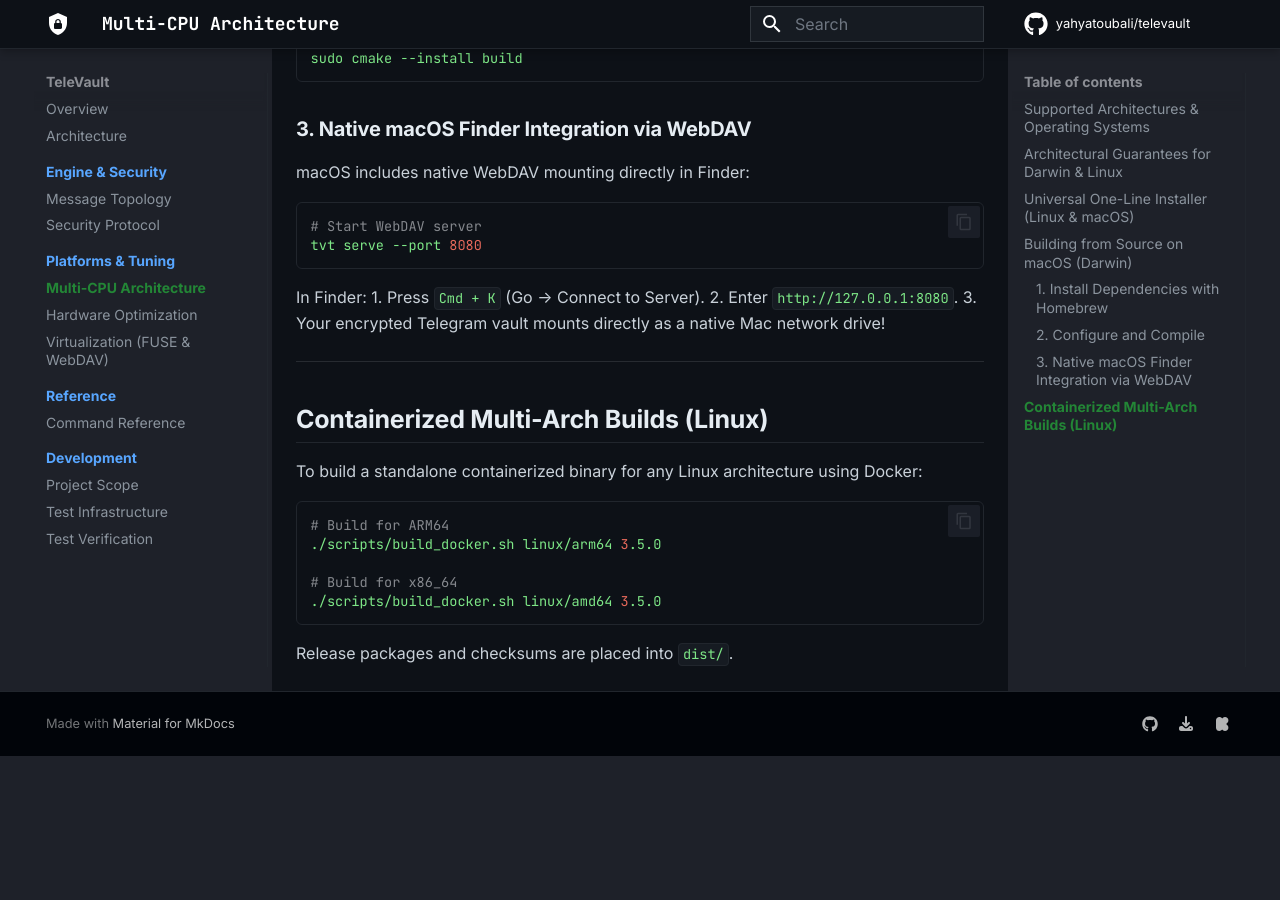
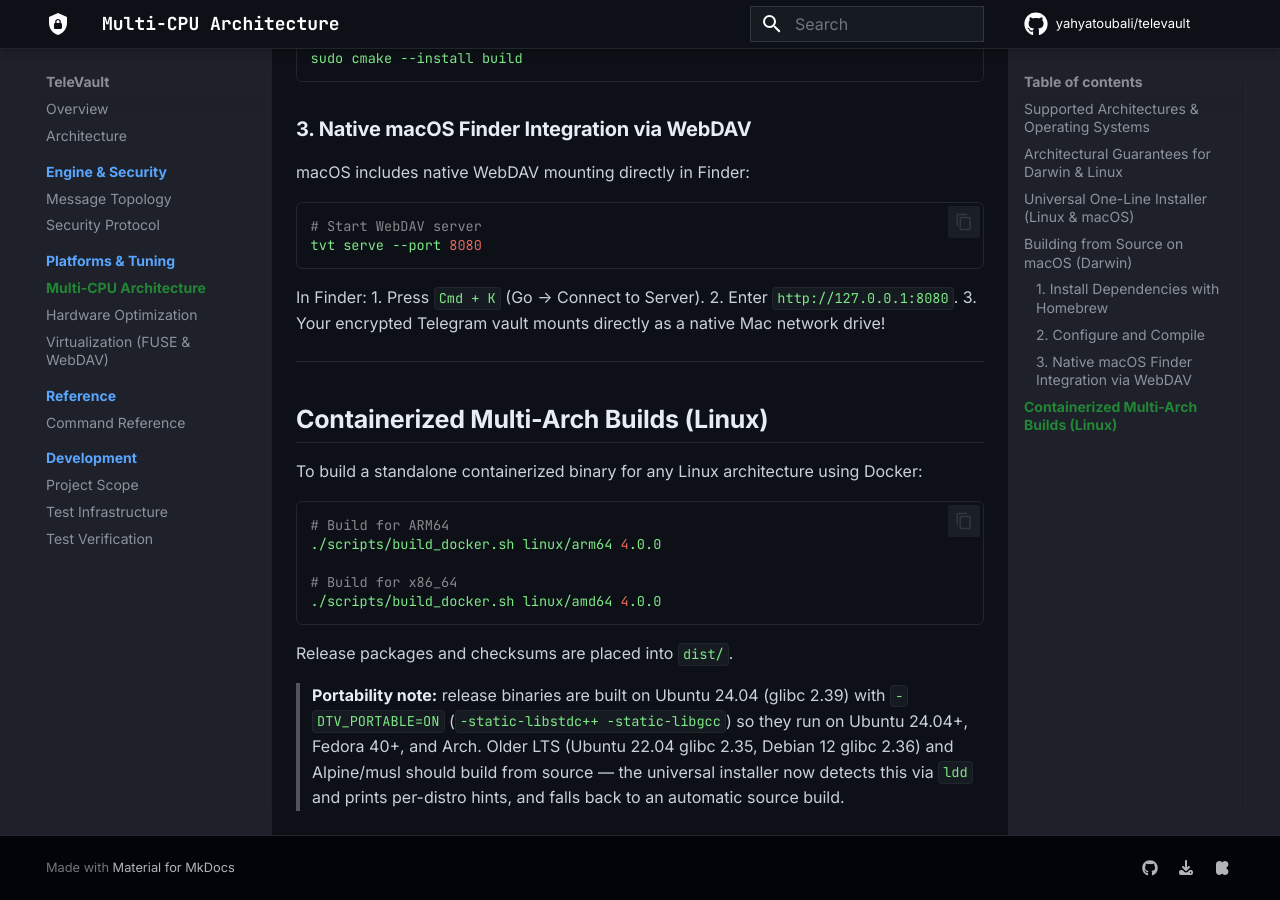
Before and after one commit to yahyatoubali/televault, an MkDocs documentation site: the page built from docs/multiarch.md, in a window 1280 px wide and 900 px high, scrolled down 2091 px. Built offline with MkDocs 1.6.1 and Material for MkDocs 9.7.7, drawn with Linux system fonts in a browser that asks for light colours; comment, search, counter and statistics services are not loaded; before the commit the page ends 2847 px from its top, so only the background shows below that.

Commit message:
fix(installer): multi-distro universal installer, portable releases, brew tvt symlink
- install.sh: bump default 3.5.0 -> 4.0.0, add per-distro Linux build deps
  (apt/dnf/pacman/apk/zypper), runtime ldd check with hints, openssl
  checksum fallback, tag-first git clone, no bogus brew tdlib dep
- package_release.sh/build_docker.sh: default 4.0.0, TV_PORTABLE=ON,
  keep FUSE/WEBDAV ON for release parity
- CMake: add TV_PORTABLE (static libstdc++/libgcc), install tvt symlink
  (fixes brew test + cmake --install prefix missing tvt)
- Formula: add sha256, FUSE OFF on brew, install_symlink tvt, test both bins
- Dockerfile.build: pin ubuntu:24.04 + static blake3, document glibc floor
- README/docs: robust case-statement manual install + checksum verify

Tested: ctest 8/8 pass, installer arch matrix, Ubuntu 24.04/Debian 12/
Fedora 41/Arch/Alpine container runs (glibc + missing-lib analysis).

````diff
--- a/docs/multiarch.md
+++ b/docs/multiarch.md
@@ -85,10 +85,18 @@
 
 ```bash
 # Build for ARM64
-./scripts/build_docker.sh linux/arm64 3.5.0
+./scripts/build_docker.sh linux/arm64 4.0.0
 
 # Build for x86_64
-./scripts/build_docker.sh linux/amd64 3.5.0
+./scripts/build_docker.sh linux/amd64 4.0.0
 ```
 
 Release packages and checksums are placed into `dist/`.
+
+> **Portability note:** release binaries are built on Ubuntu 24.04
+> (glibc 2.39) with `-DTV_PORTABLE=ON` (`-static-libstdc++ -static-libgcc`)
+> so they run on Ubuntu 24.04+, Fedora 40+, and Arch.
+> Older LTS (Ubuntu 22.04 glibc 2.35, Debian 12 glibc 2.36) and
+> Alpine/musl should build from source — the universal installer now
+> detects this via `ldd` and prints per-distro hints, and falls back to
+> an automatic source build.
````
Also changed, not shown: CMakeLists.txt (+10 -0 lines), README.md (+14 -7 lines), 6 other files.
